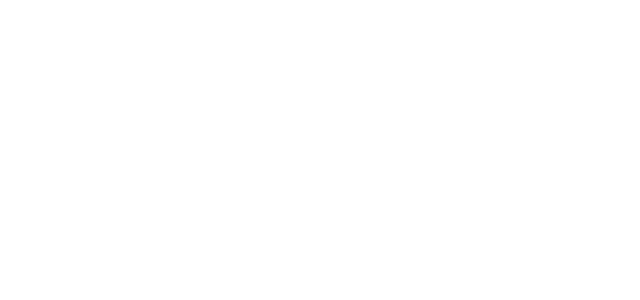
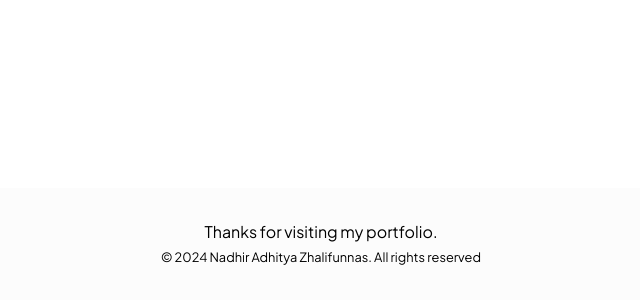
Before and after one commit to Nadhiradhit/portofolio-v2, a Next.js app: page /about in a window 1280 px wide. Shown: the part 1552-1852 px from the top of the page, without its empty margins (319-959 px from the left). Before the commit the page ends 1740 px from the top, so only its background shows below. Built offline with nearby package versions, Linux system fonts and the light colour scheme.

Commit message:
refactor: fixing layouting and add footer

```diff
--- a/src/app/(landing)/page.tsx
+++ b/src/app/(landing)/page.tsx
@@ -2,6 +2,7 @@
 
 import HeroSections from "./_sections/hero-sections";
 import ProjectSections from "./_sections/project-sections";
+import SkillSection from "./_sections/skill-sections";
 
 export default function page() {
 	return (
@@ -9,6 +10,7 @@
 			<main>
 				<HeroSections />
 				<ProjectSections />
+				<SkillSection />
 			</main>
 		</section>
 	);
--- a/src/app/layout.tsx
+++ b/src/app/layout.tsx
@@ -2,6 +2,7 @@
 import { Inter, Plus_Jakarta_Sans } from "next/font/google";
 import "./globals.css";
 import { Navbar, NavbarHeader } from "@/components/navigation/navbar";
+import Footer from "@/components/footer/footer";
 
 const PlusJakartaSans = Plus_Jakarta_Sans({
 	subsets: ["latin"],
@@ -30,6 +31,7 @@
 				<main className="relative flex flex-col max-w-screen-2xl mx-auto pt-[72px] min-h-screen">
 					{children}
 				</main>
+				<Footer />
 			</body>
 		</html>
 	);
```
